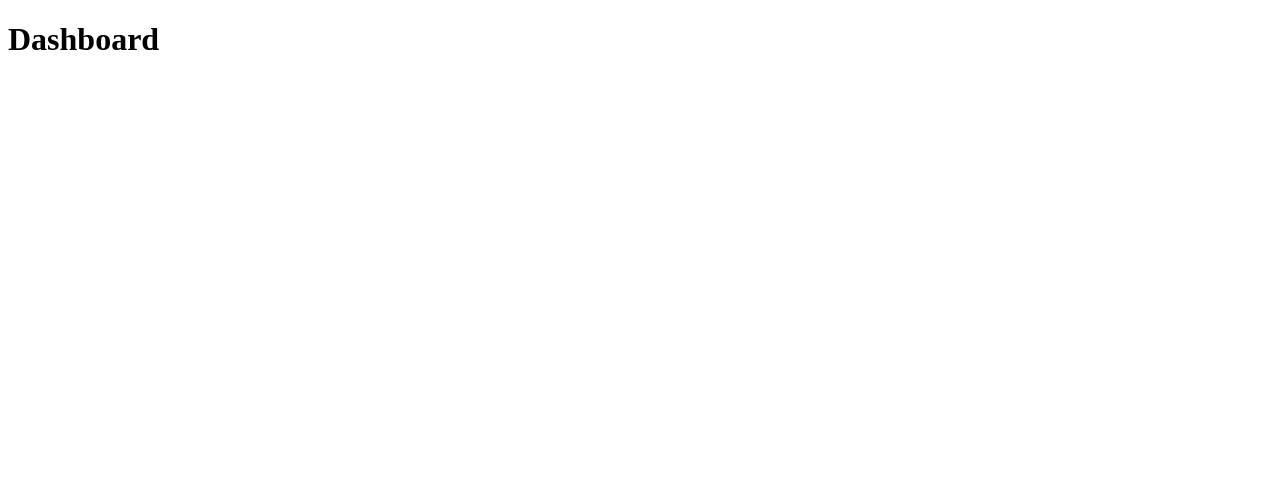
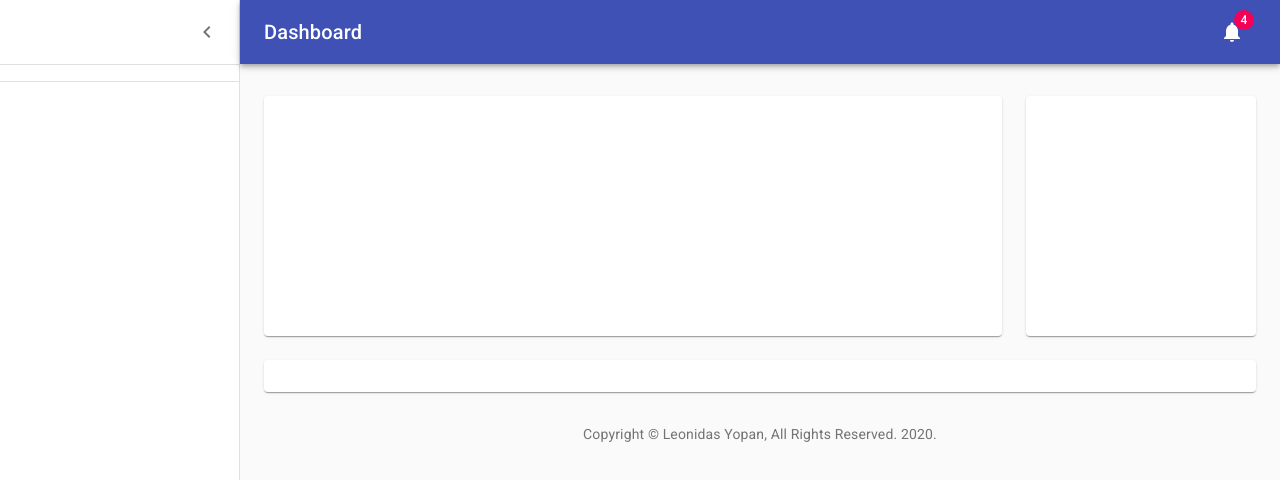
Before and after one commit to leonidasyopan/perithus-frontend, a React (Create React App) app: page /dashboard in a window 1280 px wide. Shown: the top 480 px of the page. Built offline with nearby package versions, Linux system fonts and the light colour scheme.

Commit message:
empty dashboard structure Material UI = ok

```diff
--- a/src/pages/Dashboard/index.tsx
+++ b/src/pages/Dashboard/index.tsx
@@ -1,7 +1,213 @@
 import React from 'react';
+import clsx from 'clsx';
+import { makeStyles } from '@material-ui/core/styles';
+import CssBaseline from '@material-ui/core/CssBaseline';
+import Drawer from '@material-ui/core/Drawer';
+import Box from '@material-ui/core/Box';
+import AppBar from '@material-ui/core/AppBar';
+import Toolbar from '@material-ui/core/Toolbar';
+import List from '@material-ui/core/List';
+import Typography from '@material-ui/core/Typography';
+import Divider from '@material-ui/core/Divider';
+import IconButton from '@material-ui/core/IconButton';
+import Badge from '@material-ui/core/Badge';
+import Container from '@material-ui/core/Container';
+import Grid from '@material-ui/core/Grid';
+import Paper from '@material-ui/core/Paper';
+import Link from '@material-ui/core/Link';
+// import MenuIcon from '@material-ui/icons/Menu';
+// import ChevronLeftIcon from '@material-ui/icons/ChevronLeft';
+import { MdChevronLeft, MdNotifications, MdMenu } from 'react-icons/md';
+// import NotificationsIcon from '@material-ui/icons/Notifications';
+// import { mainListItems, secondaryListItems } from './listItems';
+// import Chart from './Chart';
+// import Deposits from './Deposits';
+// import Orders from './Orders';
+
+function Copyright() {
+  return (
+    <Typography variant="body2" color="textSecondary" align="center">
+      {'Copyright © '}
+      <Link color="inherit" href="https://leonidasyopan.com/">
+        Leonidas Yopan, All Rights Reserved.
+      </Link>{' '}
+      {new Date().getFullYear()}
+      {'.'}
+    </Typography>
+  );
+}
+
+const drawerWidth = 240;
+
+const useStyles = makeStyles((theme) => ({
+  root: {
+    display: 'flex',
+  },
+  toolbar: {
+    paddingRight: 24, // keep right padding when drawer closed
+  },
+  toolbarIcon: {
+    display: 'flex',
+    alignItems: 'center',
+    justifyContent: 'flex-end',
+    padding: '0 8px',
+    ...theme.mixins.toolbar,
+  },
+  appBar: {
+    zIndex: theme.zIndex.drawer + 1,
+    transition: theme.transitions.create(['width', 'margin'], {
+      easing: theme.transitions.easing.sharp,
+      duration: theme.transitions.duration.leavingScreen,
+    }),
+  },
+  appBarShift: {
+    marginLeft: drawerWidth,
+    width: `calc(100% - ${drawerWidth}px)`,
+    transition: theme.transitions.create(['width', 'margin'], {
+      easing: theme.transitions.easing.sharp,
+      duration: theme.transitions.duration.enteringScreen,
+    }),
+  },
+  menuButton: {
+    marginRight: 36,
+  },
+  menuButtonHidden: {
+    display: 'none',
+  },
+  title: {
+    flexGrow: 1,
+  },
+  drawerPaper: {
+    position: 'relative',
+    whiteSpace: 'nowrap',
+    width: drawerWidth,
+    transition: theme.transitions.create('width', {
+      easing: theme.transitions.easing.sharp,
+      duration: theme.transitions.duration.enteringScreen,
+    }),
+  },
+  drawerPaperClose: {
+    overflowX: 'hidden',
+    transition: theme.transitions.create('width', {
+      easing: theme.transitions.easing.sharp,
+      duration: theme.transitions.duration.leavingScreen,
+    }),
+    width: theme.spacing(7),
+    [theme.breakpoints.up('sm')]: {
+      width: theme.spacing(9),
+    },
+  },
+  appBarSpacer: theme.mixins.toolbar,
+  content: {
+    flexGrow: 1,
+    height: '100vh',
+    overflow: 'auto',
+  },
+  container: {
+    paddingTop: theme.spacing(4),
+    paddingBottom: theme.spacing(4),
+  },
+  paper: {
+    padding: theme.spacing(2),
+    display: 'flex',
+    overflow: 'auto',
+    flexDirection: 'column',
+  },
+  fixedHeight: {
+    height: 240,
+  },
+}));
 
 function Dashboard() {
-  return <h1>Dashboard</h1>;
+  const classes = useStyles();
+  const [open, setOpen] = React.useState(true);
+  const handleDrawerOpen = () => {
+    setOpen(true);
+  };
+  const handleDrawerClose = () => {
+    setOpen(false);
+  };
+  const fixedHeightPaper = clsx(classes.paper, classes.fixedHeight);
+
+  return (
+    <div className={classes.root}>
+      <CssBaseline />
+      <AppBar
+        position="absolute"
+        className={clsx(classes.appBar, open && classes.appBarShift)}
+      >
+        <Toolbar className={classes.toolbar}>
+          <IconButton
+            edge="start"
+            color="inherit"
+            aria-label="open drawer"
+            onClick={handleDrawerOpen}
+            className={clsx(
+              classes.menuButton,
+              open && classes.menuButtonHidden,
+            )}
+          >
+            <MdMenu />
+          </IconButton>
+          <Typography
+            component="h1"
+            variant="h6"
+            color="inherit"
+            noWrap
+            className={classes.title}
+          >
+            Dashboard
+          </Typography>
+          <IconButton color="inherit">
+            <Badge badgeContent={4} color="secondary">
+              <MdNotifications />
+            </Badge>
+          </IconButton>
+        </Toolbar>
+      </AppBar>
+      <Drawer
+        variant="permanent"
+        classes={{
+          paper: clsx(classes.drawerPaper, !open && classes.drawerPaperClose),
+        }}
+        open={open}
+      >
+        <div className={classes.toolbarIcon}>
+          <IconButton onClick={handleDrawerClose}>
+            <MdChevronLeft />
+          </IconButton>
+        </div>
+        <Divider />
+        {/* <List>{mainListItems}</List> */}
+        <List>{}</List>
+        <Divider />
+        {/* <List>{secondaryListItems}</List> */}
+        <List>{}</List>
+      </Drawer>
+      <main className={classes.content}>
+        <div className={classes.appBarSpacer} />
+        <Container maxWidth="lg" className={classes.container}>
+          <Grid container spacing={3}>
+            {/* Chart */}
+            <Grid item xs={12} md={8} lg={9}>
+              <Paper className={fixedHeightPaper}>{/* <Chart /> */}</Paper>
+            </Grid>
+            {/* Recent Deposits */}
+            <Grid item xs={12} md={4} lg={3}>
+              <Paper className={fixedHeightPaper}>{/* <Deposits /> */}</Paper>
+            </Grid>
+            {/* Recent Orders */}
+            <Grid item xs={12}>
+              <Paper className={classes.paper}>{/* <Orders /> */}</Paper>
+            </Grid>
+          </Grid>
+          <Box pt={4}>
+            <Copyright />
+          </Box>
+        </Container>
+      </main>
+    </div>
+  );
 }
 
 export default Dashboard;
```
